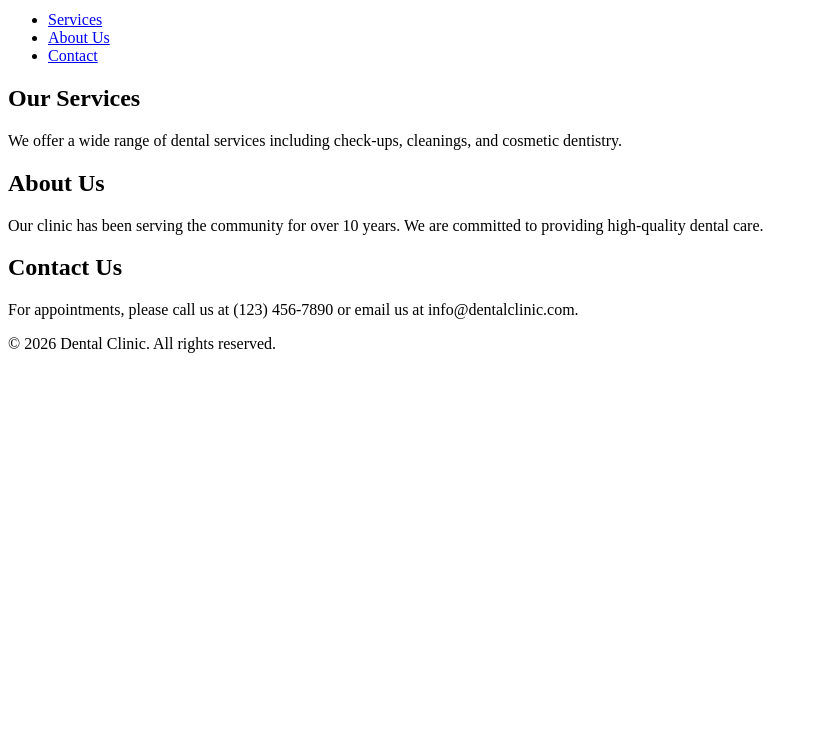
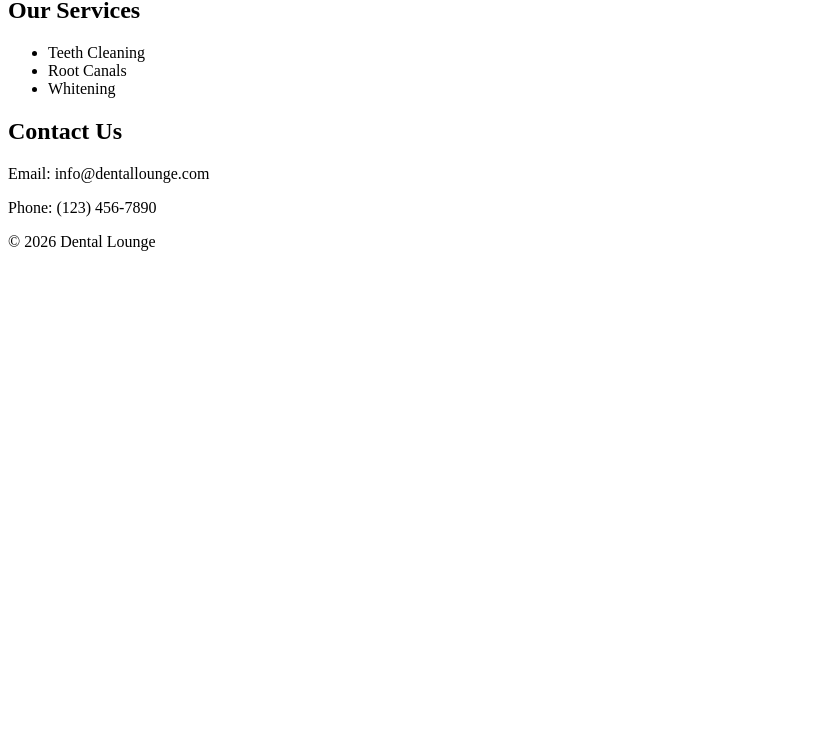
Before and after one commit to mqasimkhanbabar77-dev/Dental-Clinic, a plain HTML site: page index.html in a window 1280 px wide. Shown: the part 69-800 px from the top of the page, without its empty margins (0-814 px from the left). Drawn offline with Linux system fonts and the light colour scheme.

```diff
--- a/index.html
+++ b/index.html
@@ -1,38 +1,29 @@
-<!DOCTYPE html>
-<html lang="en">
+<html>
   <head>
-    <meta charset="UTF-8">
-    <meta name="viewport" content="width=device-width, initial-scale=1.0">
-    <title>Dental Clinic</title>
-    <link rel="stylesheet" href="styles.css">
+    <title>Dental Lounge</title>
+    <link rel="stylesheet" type="text/css" href="style.css">
   </head>
   <body>
     <header>
-        <h1>Welcome to Our Dental Clinic</h1>
-        <nav>
-            <ul>
-                <li><a href="#services">Services</a></li>
-                <li><a href="#about">About Us</a></li>
-                <li><a href="#contact">Contact</a></li>
-            </ul>
-        </nav>
+      <h1>Welcome to Dental Lounge!</h1>
     </header>
     <main>
-        <section id="services">
+      <section>
         <h2>Our Services</h2>
-            <p>We offer a wide range of dental services including check-ups, cleanings, and cosmetic dentistry.</p>
+        <ul>
+          <li>Teeth Cleaning</li>
+          <li>Root Canals</li>
+          <li>Whitening</li>
+        </ul>
       </section>
-        <section id="about">
-            <h2>About Us</h2>
-            <p>Our clinic has been serving the community for over 10 years. We are committed to providing high-quality dental care.</p>
-        </section>
-        <section id="contact">
+      <section>
         <h2>Contact Us</h2>
-            <p>For appointments, please call us at (123) 456-7890 or email us at info@dentalclinic.com.</p>
+        <p>Email: info@dentallounge.com</p>
+        <p>Phone: (123) 456-7890</p>
       </section>
     </main>
     <footer>
-        <p>&copy; 2026 Dental Clinic. All rights reserved.</p>
+      <p>&copy; 2026 Dental Lounge</p>
     </footer>
   </body>
 </html>
```
Lines whose indentation alone changed are shown as unchanged.
